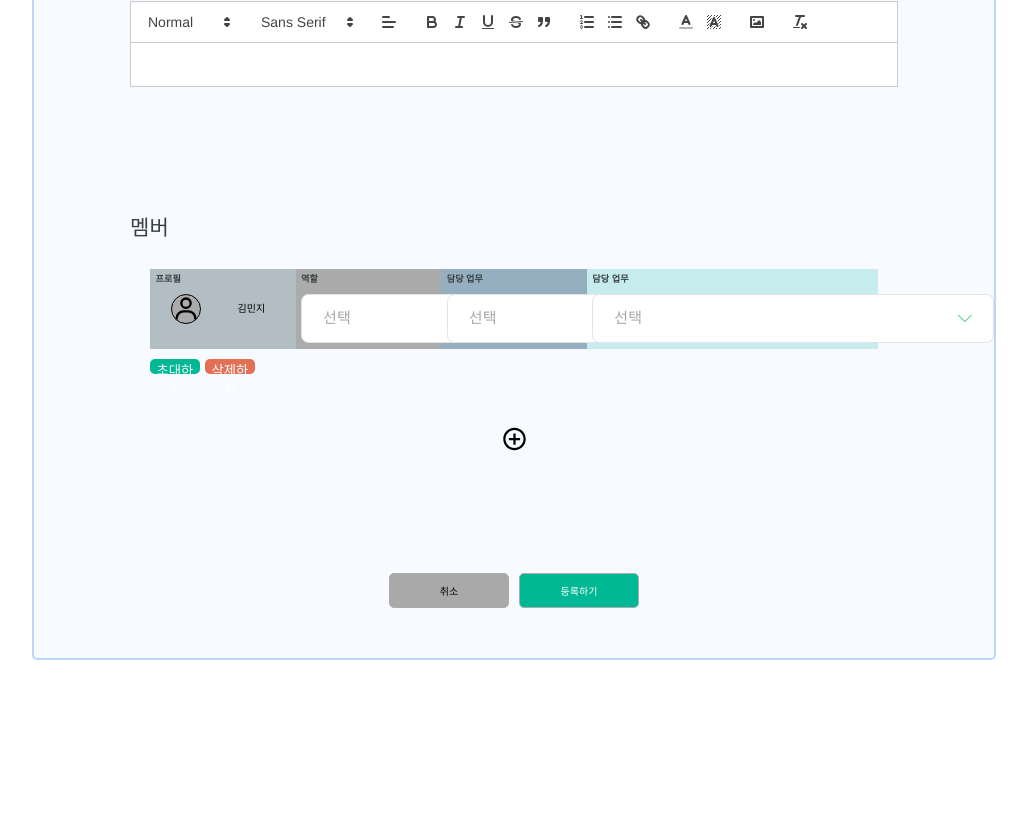
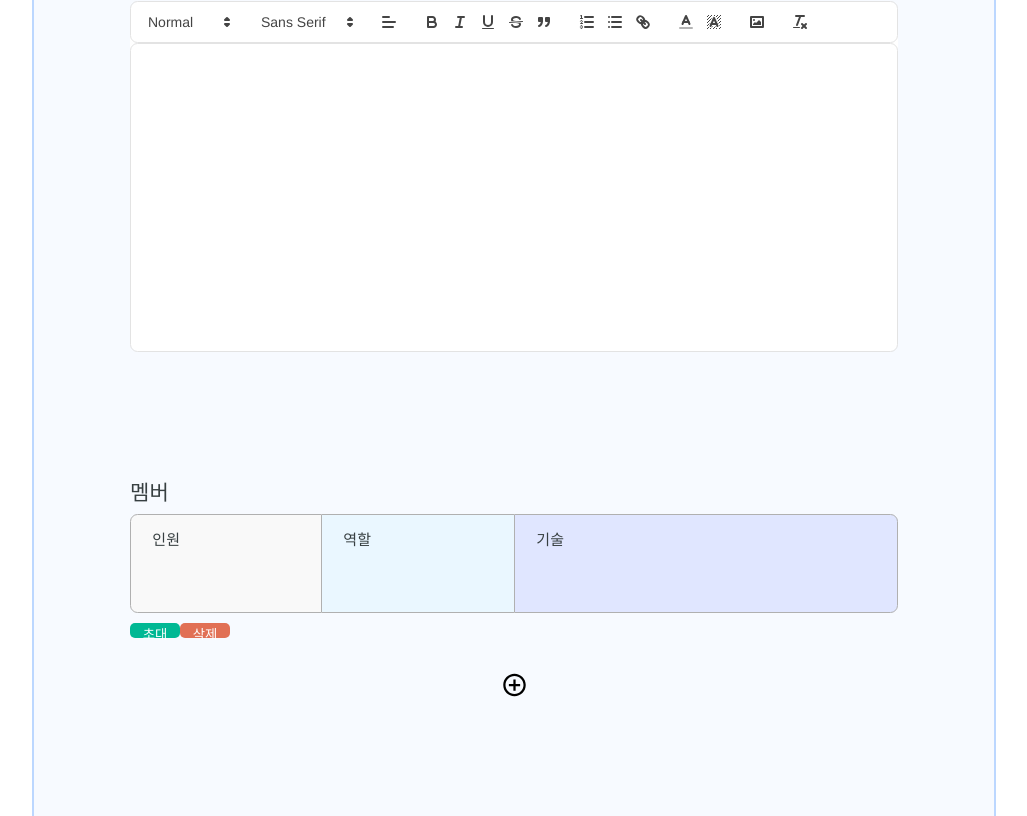
Before and after one commit to kimsuyeon0916/MeeTeam_FrontEnd, a React (Vite) app: page /create in a window 1280 px wide. Shown: the part 1160-1976 px from the top of the page, without its empty margins (128-1155 px from the left). Before the commit the page ends 1870 px from the top, so only its background shows below. Built offline with nearby package versions, Linux system fonts and the light colour scheme.

Commit message:
style: #7 밋팀 소개 에디터 세로 길이 수정

```diff
--- a/src/components/memberSelect/MemberSelect.styled.ts
+++ b/src/components/memberSelect/MemberSelect.styled.ts
@@ -1,31 +1,36 @@
 import styled from 'styled-components';
 
 const MemberSelect = styled.div`
-	margin: 20px 20px 10px 20px;
+	margin: 0 0 10px 0;
 	display: flex;
-	min-height: 80px;
+	min-height: 9.975rem;
 
 	.subtitle {
 		display: flex;
-		width: 4rem;
-		height: 1.0125rem;
+		width: 4.575rem;
+		height: 1.2rem;
 		flex-direction: column;
 		justify-content: center;
 		flex-shrink: 0;
-		color: var(--light-black, #373f41);
-		font-family: Pretendard;
-		font-size: 0.91rem;
+		color: var(--Light-Black, #373f41);
+		font-family: Apple SD Gothic Neo;
+		font-size: 1.5rem;
 		font-style: normal;
-		font-weight: 600;
-		line-height: 1.125rem; /* 112.5% */
-		letter-spacing: 0.0125rem;
+		font-weight: 400;
+		line-height: 1.35rem; /* 90% */
+		letter-spacing: 0.015rem;
+		margin-top: 1.5rem;
+		margin-left: 1.58rem;
 	}
 
 	.area-profile {
-		width: 20%;
-		background-color: #b2bec3;
+		width: 25%;
 		padding: 0.55rem 0.55rem;
 		box-sizing: border-box;
+		border-top-left-radius: 0.75rem;
+		border-bottom-left-radius: 0.75rem;
+		border: 0.75px solid #b0b0b0;
+		background: #f9f9f9;
 
 		.profile-info {
 			display: flex;
@@ -50,10 +55,12 @@ const MemberSelect = styled.div`
 	}
 
 	.area-role {
-		width: 20%;
-		background-color: #ababab;
+		width: 25%;
 		padding: 0.55rem 0.55rem;
 		box-sizing: border-box;
+		border-top: 0.75px solid #b0b0b0;
+		border-bottom: 0.75px solid #b0b0b0;
+		background: #eaf7ff;
 
 		.role-info {
 			margin-top: 10px;
@@ -74,10 +81,13 @@ const MemberSelect = styled.div`
 	}
 
 	.area-qualification {
-		width: 40%;
-		background-color: #c7ecee;
+		width: 50%;
 		padding: 0.55rem 0.55rem;
 		box-sizing: border-box;
+		border-top-right-radius: 0.75rem;
+		border-bottom-right-radius: 0.75rem;
+		border: 0.75px solid #b0b0b0;
+		background: #e0e6ff;
 
 		.qualification-info {
 			margin-top: 10px;
--- a/src/components/memberSelect/MemberSelect.tsx
+++ b/src/components/memberSelect/MemberSelect.tsx
@@ -7,26 +7,26 @@ const MemberSelect = () => {
 		<S.MemberSelect>
 			<div className='area-profile'>
 				<div>
-					<div className='subtitle'>프로필</div>
-					<div className='profile-info'>
+					<div className='subtitle'>인원</div>
+					{/* <div className='profile-info'>
 						<div className='profile-info--icon'>
 							<BiUser />
 						</div>
 						<div className='profile-info--name'>김민지</div>
-					</div>
+					</div> */}
 				</div>
 			</div>
 			<div className='area-role'>
 				<div>
 					<div className='subtitle'>역할</div>
 					<div className='role-info'>
-						<CustomSelect
+						{/* <CustomSelect
 							optionData={['프론트엔드 개발자', '백엔드 개발자', '디자이너', '기획자']}
-						/>
+						/> */}
 					</div>
 				</div>
 			</div>
-			<div className='area-task'>
+			{/* <div className='area-task'>
 				<div>
 					<div className='subtitle'>담당 업무</div>
 				</div>
@@ -55,13 +55,13 @@ const MemberSelect = () => {
 						]}
 					/>
 				</div>
-			</div>
+			</div> */}
 			<div className='area-qualification'>
 				<div>
-					<div className='subtitle'>담당 업무</div>
+					<div className='subtitle'>기술</div>
 				</div>
 				<div className='qualification-info'>
-					<CustomSelect
+					{/* <CustomSelect
 						optionData={[
 							'IOS',
 							'안드로이드',
@@ -83,7 +83,7 @@ const MemberSelect = () => {
 							'3D 디자인',
 							'그래픽 디자인',
 						]}
-					/>
+					/> */}
 				</div>
 			</div>
 		</S.MemberSelect>
--- a/src/pages/meeTeamCreatePage/MeeTeamCreatePage.styled.ts
+++ b/src/pages/meeTeamCreatePage/MeeTeamCreatePage.styled.ts
@@ -113,6 +113,20 @@ const MeeTeamCreatePage = styled.div`
 					border-radius: 10px;
 				}
 			}
+
+			.ql-container.ql-snow {
+				border: 0.75px solid #e3e3e3;
+				border-radius: 0.75rem;
+				height: 30.825rem;
+			}
+
+			.ql-toolbar.ql-snow {
+				border: 0.75px solid #e3e3e3;
+				border-radius: 0.75rem;
+				box-sizing: border-box;
+				font-family: 'Helvetica Neue', 'Helvetica', 'Arial', sans-serif;
+				padding: 8px;
+			}
 		}
 
 		.container__member {
@@ -133,13 +147,11 @@ const MeeTeamCreatePage = styled.div`
 				}
 
 				button:nth-child(2) {
-					margin-left: 20px;
 					background-color: #00b894;
 					color: #fff;
 				}
 
 				button:nth-child(3) {
-					margin-left: 5px;
 					background-color: #e17055;
 					color: #fff;
 				}
--- a/src/pages/meeTeamCreatePage/MeeTeamCreatePage.tsx
+++ b/src/pages/meeTeamCreatePage/MeeTeamCreatePage.tsx
@@ -93,9 +93,9 @@ const MeeTeamCreatePage = () => {
 									<>
 										<div className='controll' key={index}>
 											{memberItem}
-											<button>초대하기</button>
+											<button>초대</button>
 											<button onClick={onClickDelete} value={index}>
-												삭제하기
+												삭제
 											</button>
 										</div>
 									</>
```
